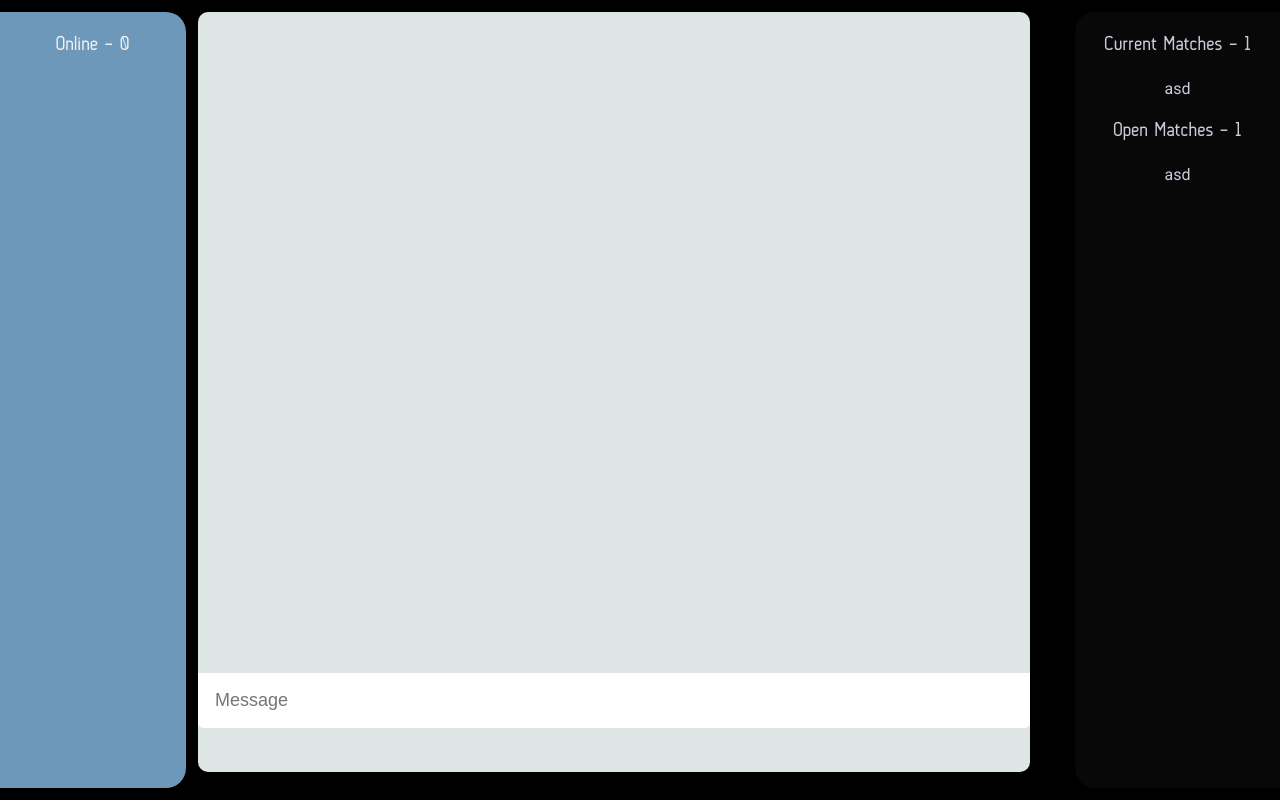
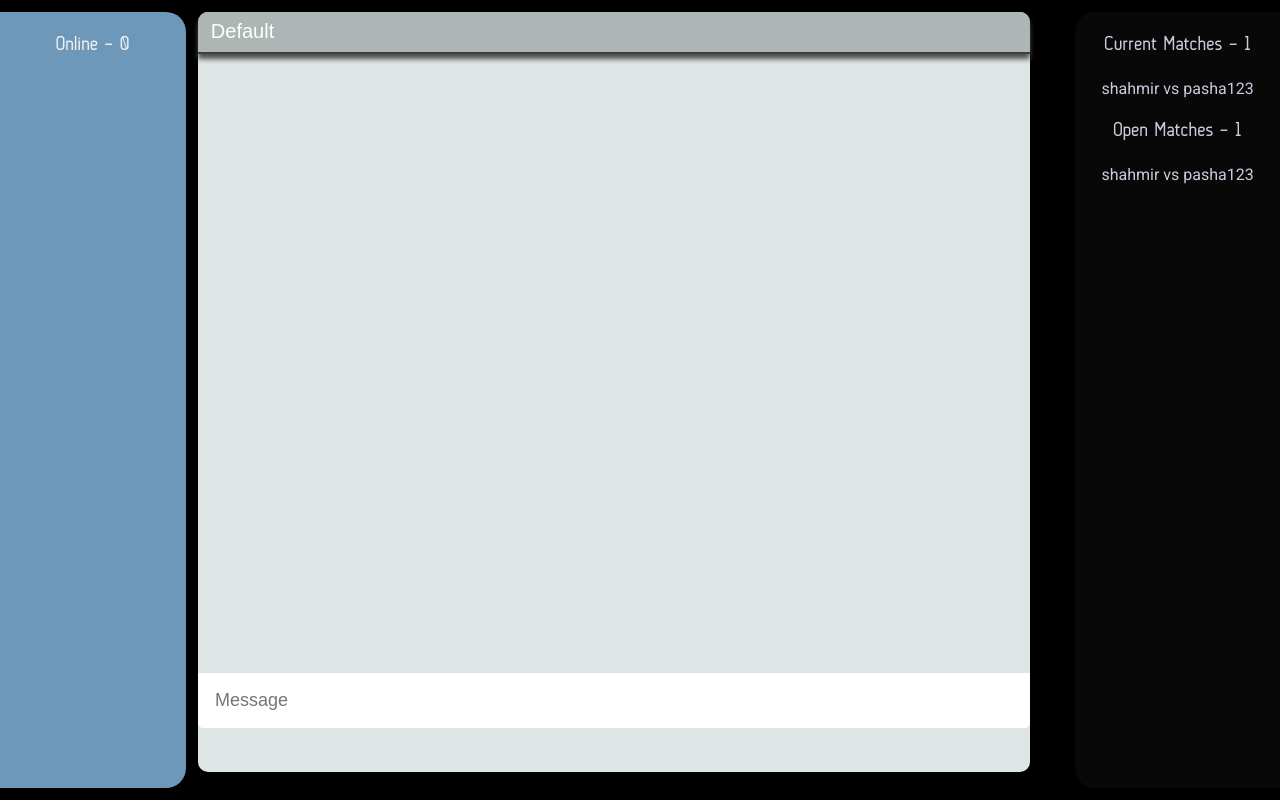
Before and after one commit to asdf93074/WEP, a React (Create React App) app: page / in a window 1280 px wide. Built offline with nearby package versions, Linux system fonts and the light colour scheme; no server answers.

Commit message:
improved design, working on 3 tabs method

```diff
--- a/index.js
+++ b/index.js
@@ -16,6 +16,8 @@ io.sockets.on('connection', (socket) => {
 
     socket.join('room1');
     socket.room = 'room1';
+
+	socket.emit('roomslist', rooms);
     // console.log(socket.room);
 
 	socket.on('disconnect', function(){
--- a/src/App.css
+++ b/src/App.css
@@ -229,13 +229,51 @@ body {
 	color: white;
 }
 
+#TabBarList{
+	padding-left: 0;
+	display: inline;
+	text-decoration: none;
+	list-style: none;
+}
+
+#TabBarList li{
+	vertical-align: middle;
+	display: inline;
+}
+
+#tabBar p{
+	display: inline-block;
+	margin-top: 0;
+	padding-top: 1%;
+	padding-bottom: 1%;
+	padding-left: 1.5%;
+	padding-right: 1.5%;
+	font-size: 20px;
+	font-family: "Arial";
+	margin-bottom: 0;
+}
+
+#tabBar li:first-child p:hover{
+	background-color: lightblue;
+	border-radius: 10px 0 0 0;
+}
+
+#tabBar p:hover{
+	background-color: lightblue;
+	border-radius: inherit;
+}
+
 #tabBar {
 	position: relative;
-	width: 97.5%;
-	left: 1.5%;
+	width: 100%;
+	left: 0;
 	color: white;
 	font-size: 15px;
-	top: 1.6%;
+	top: 0;
+	background-color: #AEB5B5;
+	border-bottom: 2px solid #3f3f3f;
+	border-radius: 10px 10px 0 0;
+	box-shadow: 0 5px 5px #4f4f4f;
 }
 
 .chatTab {
--- a/src/App.js
+++ b/src/App.js
@@ -86,6 +86,32 @@ class PlayersList extends Component {
 			<p>{this.props.users[i]}</p></div>);
 		}
 		return (<div id="playersListUserNamesContainer">{c}</div>);
+	}
+}
+
+class TabName extends Component {
+	constructor(props){
+		super(props);
+
+		this.state = {
+			name: this.props.tabName,
+			tabs: this.props.tabs
+		};
+	}
+
+	render(){
+		let tabs = this.state.tabs;
+		let tabarr = [];
+
+		for (let i = 0; i < tabs.length; i++){
+			tabarr.push(<li><p>{tabs[i].value}</p></li>);
+		}
+
+		return (
+			<ul id="TabBarList">
+			{tabarr}
+			</ul>
+		)
 	}
 }
 
@@ -200,9 +226,9 @@ class App extends Component {
 		this.state = {
 			users: [],
 			defaultChat: "Default",
-			tabs: [{value: "Default", messages: [], username: 'faust'}],
+			tabs: [{value: "Default", messages: []}],
 			activeTab: 0,
-			currentMatches: [{matchID: "asd", startTime: new Date().toLocaleTimeString()}]
+			currentMatches: [{matchID: "shahmir vs pasha123", startTime: new Date().toLocaleTimeString()}]
 		}
 
 		this.sendMessage = this.sendMessage.bind(this);
@@ -216,6 +242,7 @@ class App extends Component {
 		socket.on('connect', this.connect);
 		socket.on('adduser', this.adduser);
 		socket.on('updatechat', this.updatechat);
+		socket.on('roomslist', this.roomslist);
 	}
 
 	adduser(users){
@@ -224,6 +251,11 @@ class App extends Component {
 		console.log(this.state.users);
 
 		this.forceUpdate();
+	}
+
+	roomslist(rooms){
+		console.log(rooms);
+
 	}
 
 	connect(){
@@ -274,6 +306,7 @@ class App extends Component {
 
 	activeTabHandler = (e) => {
 		this.state.activeTab = e;
+
 	}
 
 	render() {
@@ -286,6 +319,7 @@ class App extends Component {
 				</div>
 				<div id="middleColumn">
 					<div id="tabBar">
+						<TabName tabName={this.state.tabs[this.state.activeTab].value} tabs={this.state.tabs}/>
 					{/*<ChatTabRenderer tabs={this.state.tabs} activeTabHandler={this.activeTabHandler}/>*/}
 					</div>
 					<ChatWindowsRenderer tabs={this.state.tabs} />
--- a/src/index.js
+++ b/src/index.js
@@ -6,6 +6,4 @@ import registerServiceWorker from './registerServiceWorker';
 
 ReactDOM.render(<App />, document.getElementById('root'));
 
-//document.getElementsByClassName("chatTab")[0].style.backgroundColor = "lightgrey";
-
 registerServiceWorker();
```
